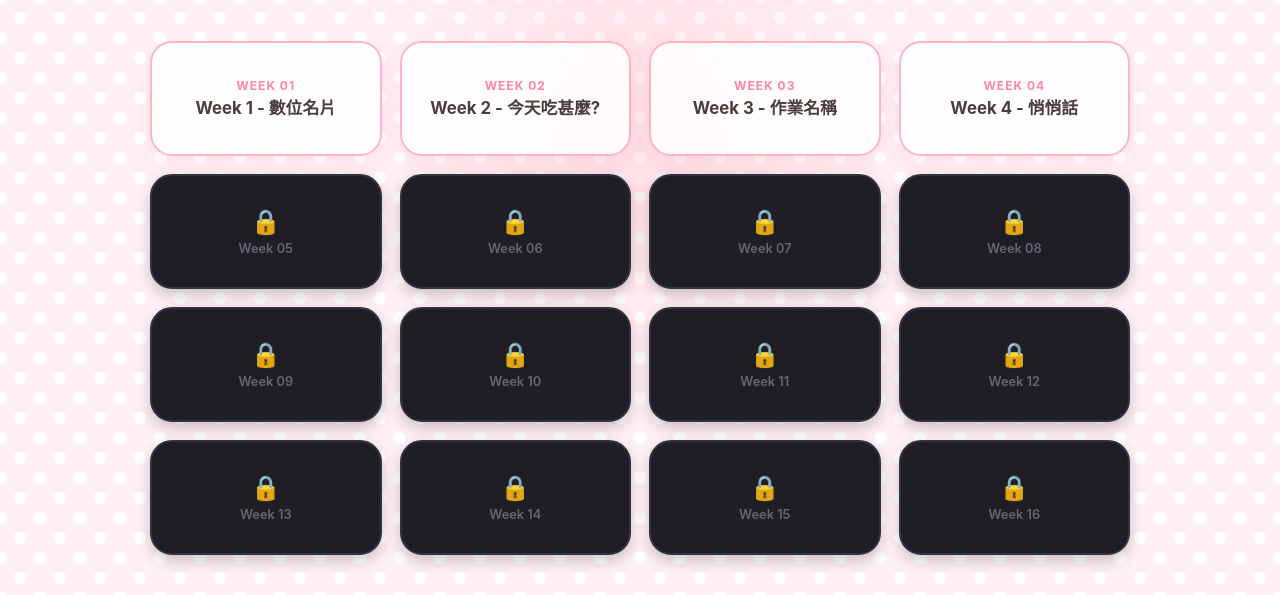
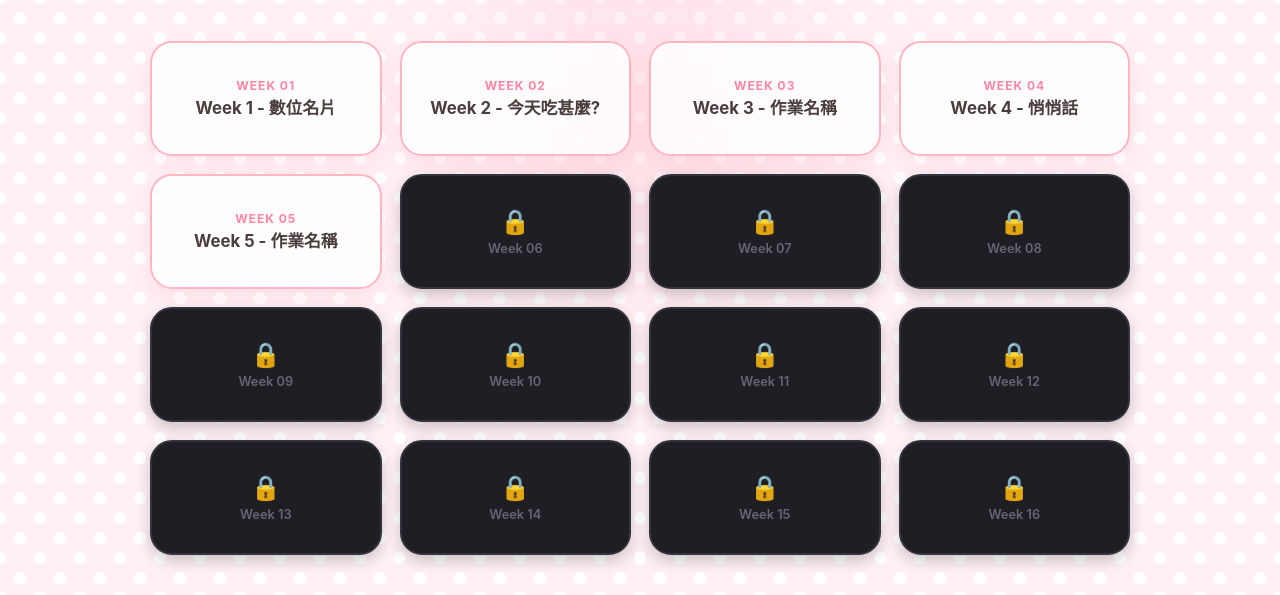
Before and after one commit to 26110124/26110124, a plain HTML site: page index.html in a window 1280 px wide. Shown: the part 282-877 px from the top of the page. Drawn offline with Linux system fonts and the light colour scheme.

Commit message:
Update index.html

```diff
--- a/index.html
+++ b/index.html
@@ -310,24 +310,25 @@
                 <span class="title">Week 2 - 今天吃甚麼?</span>
             </a>
 
-            <!-- 已解鎖按鈕 3 (已解鎖) -->
+            <!-- 已解鎖按鈕 3 -->
             <a href="w3/index.html" class="card unlocked">
                 <span class="week-badge">Week 03</span>
                 <span class="title">Week 3 - 作業名稱</span>
             </a>
 
-            <!-- 已解鎖按鈕 4 (已調整) -->
+            <!-- 已解鎖按鈕 4 -->
             <a href="w4/index.html" class="card unlocked">
                 <span class="week-badge">Week 04</span>
                 <span class="title">Week 4 - 悄悄話</span>
             </a>
 
-            <!-- 未解鎖按鈕 (Week 5 - 16) -->
-            <div class="card locked" onclick="triggerLockedFeedback(this)">
-                <span class="lock-icon">🔒</span>
+            <!-- 已解鎖按鈕 5 -->
+            <a href="w5/index.html" class="card unlocked">
                 <span class="week-badge">Week 05</span>
-            </div>
+                <span class="title">Week 5 - 作業名稱</span>
+            </a>
 
+            <!-- 未解鎖按鈕 (Week 6 - 16) -->
             <div class="card locked" onclick="triggerLockedFeedback(this)">
                 <span class="lock-icon">🔒</span>
                 <span class="week-badge">Week 06</span>
```
